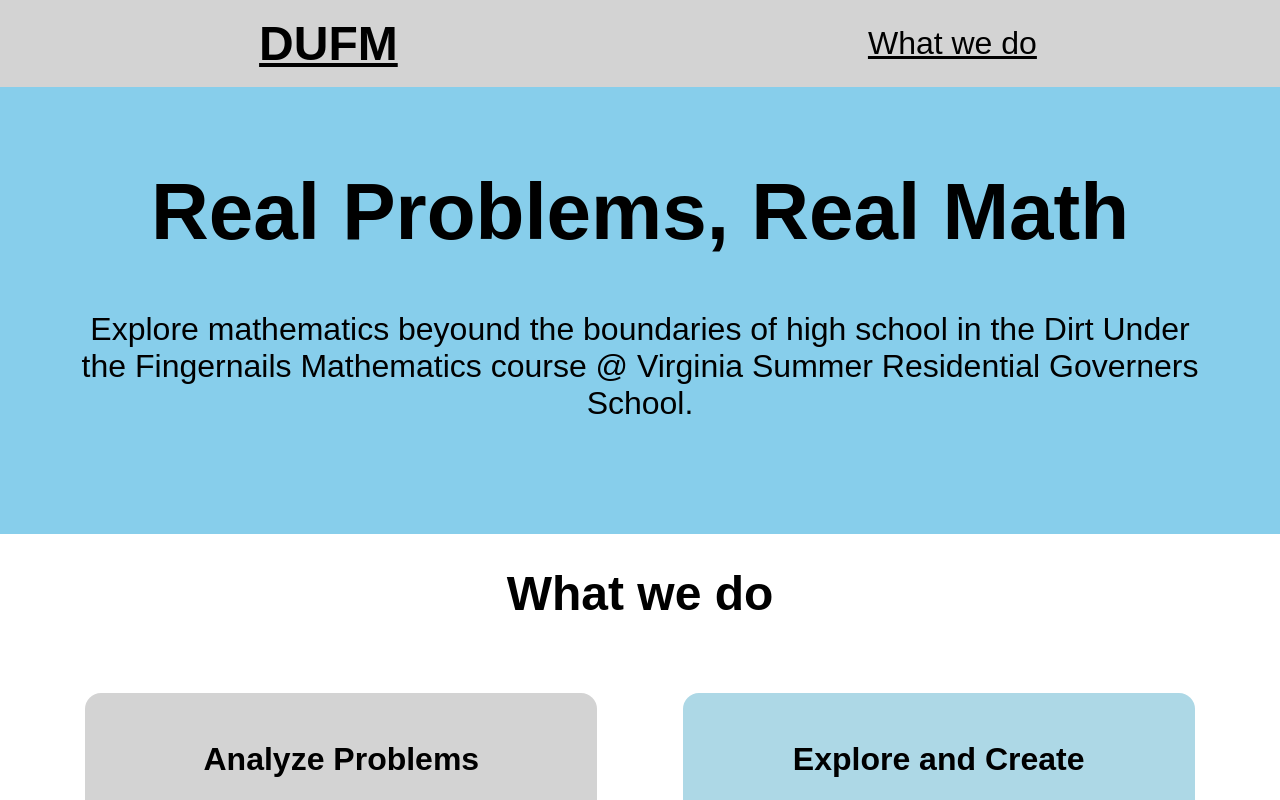
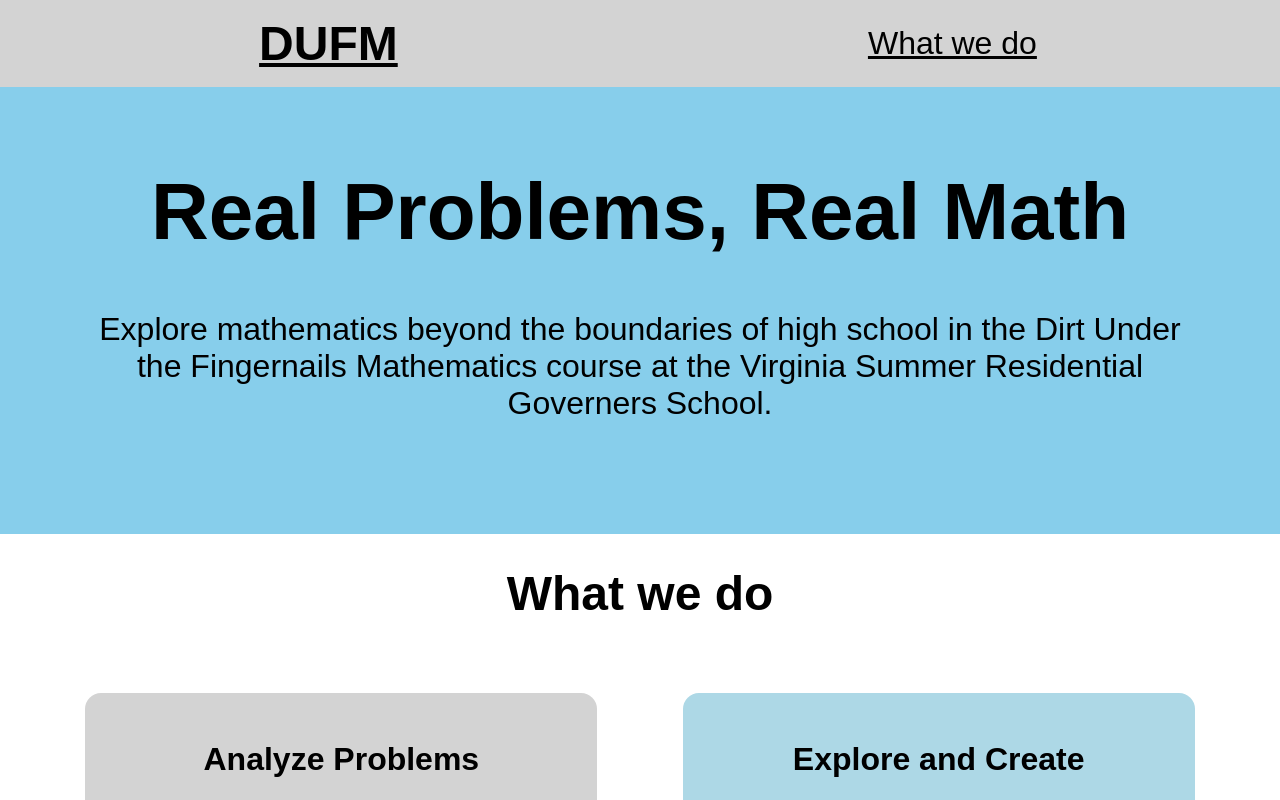
Before and after one commit to dufm-srgs/dufm-srgs.github.io, a SvelteKit app: page / in a window 1280 px wide. Shown: the top 800 px of the page. Built offline with nearby package versions, Linux system fonts and the light colour scheme.

Commit message:
feat: update hero description

```diff
--- a/src/routes/+page.svelte
+++ b/src/routes/+page.svelte
@@ -3,8 +3,8 @@
 		<h1>Real Problems, Real Math</h1>
 
 		<p>
-			Explore mathematics beyound the boundaries of high school in the Dirt Under the Fingernails
-			Mathematics course @ Virginia Summer Residential Governers School.
+			Explore mathematics beyond the boundaries of high school in the Dirt Under the Fingernails
+			Mathematics course at the Virginia Summer Residential Governers School.
 		</p>
 	</div>
 
```
